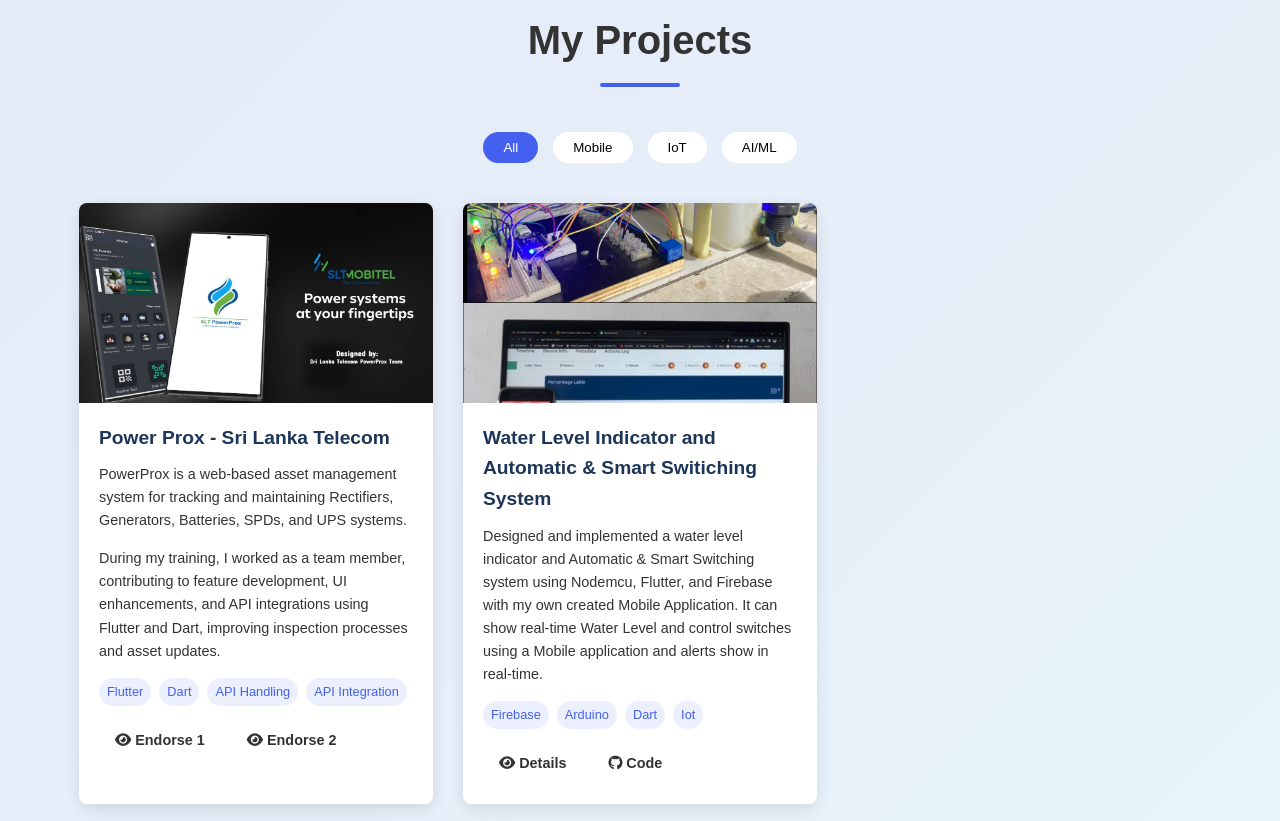
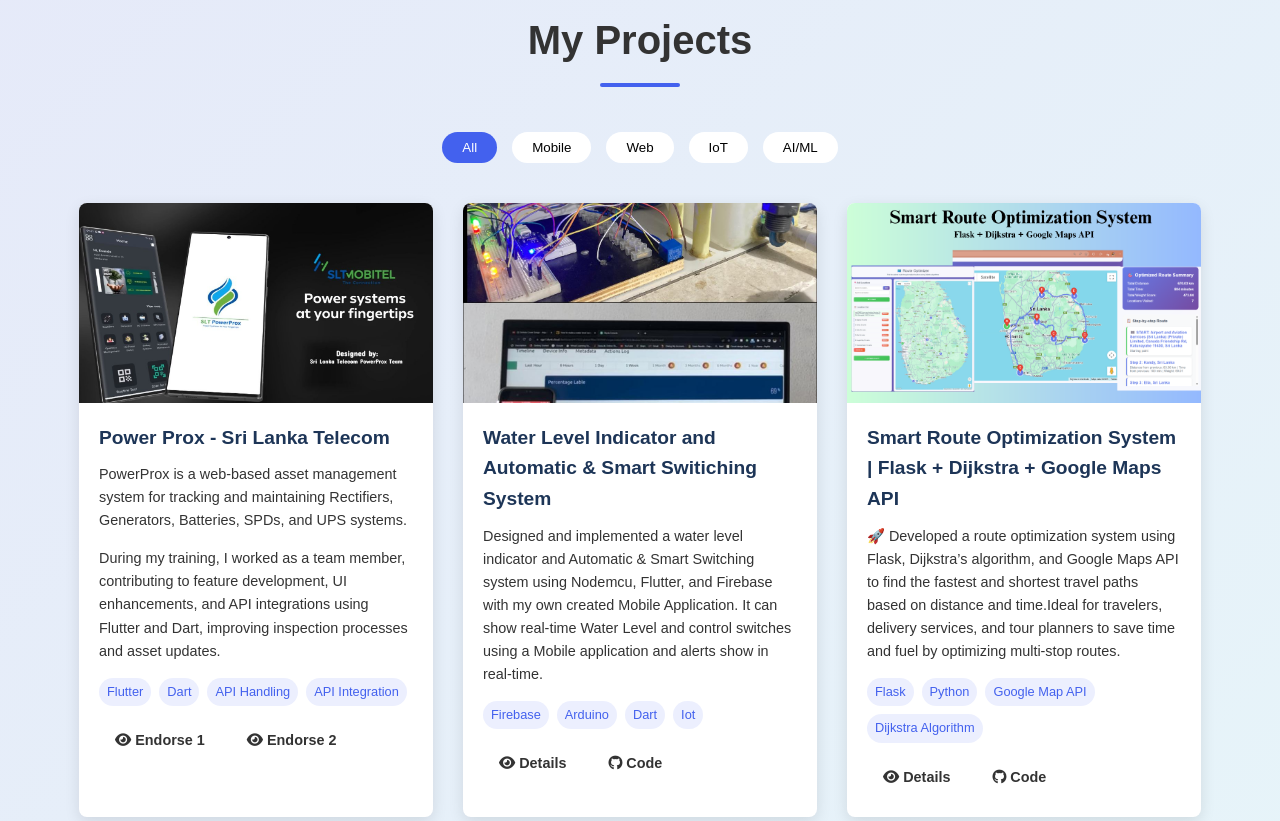
Before and after one commit to dcsangeeth/my_portfolio, a plain HTML site: page index.html in a window 1280 px wide. Shown: the part 4760-5581 px from the top of the page. Drawn offline with nearby package versions, Linux system fonts and the light colour scheme.

Commit message:
Update Smart Route Optimize Project

```diff
--- a/index.html
+++ b/index.html
@@ -421,6 +421,7 @@
                 <button class="filter-btn active" data-filter="all">All</button>
                 <!-- <button class="filter-btn" data-filter="web">Web</button> -->
                 <button class="filter-btn" data-filter="mobile">Mobile</button>
+                <button class="filter-btn" data-filter="web">Web</button>
                 <button class="filter-btn" data-filter="iot">IoT</button>
                 <button class="filter-btn" data-filter="ai">AI/ML</button>
             </div>
@@ -464,6 +465,25 @@
                         <div class="project-links">
                             <a href="https://drive.google.com/file/d/1wa_nh-LpVqmzEhq9rCAJ-P7d9NmA9ij-/view" class="btn small-btn"  target="_blank"><i class="fas fa-eye"></i> Details</a>
                             <a href="https://github.com/dcsangeeth/water_level_control_system" class="btn small-btn"  target="_blank"><i class="fab fa-github"></i> Code</a>
+                        </div>
+                    </div>
+                </div>
+                <div class="project-card" data-category="web" data-aos="fade-up" data-aos-delay="400">
+                    <div class="project-img">
+                        <img src="images\SmartRouteOptimizationSystem.png" alt="Water Level Indicator & Crontroller">
+                    </div>
+                    <div class="project-info">
+                        <h3>Smart Route Optimization System | Flask + Dijkstra + Google Maps API</h3>
+                        <p>🚀 Developed a route optimization system using Flask, Dijkstra’s algorithm, and Google Maps API to find the fastest and shortest travel paths based on distance and time.Ideal for travelers, delivery services, and tour planners to save time and fuel by optimizing multi-stop routes.</p>
+                        <div class="project-tech">
+                            <span>Flask</span>
+                            <span>Python</span>
+                            <span>Google Map API</span>
+                            <span>Dijkstra Algorithm</span>
+                        </div>
+                        <div class="project-links">
+                            <a href="" class="btn small-btn"  target="_blank"><i class="fas fa-eye"></i> Details</a>
+                            <a href="" class="btn small-btn"  target="_blank"><i class="fab fa-github"></i> Code</a>
                         </div>
                     </div>
                 </div>
--- a/script.js
+++ b/script.js
@@ -262,7 +262,7 @@ document.addEventListener('DOMContentLoaded', () => {
             const messageBody = `Name: ${name}%0D%0AEmail: ${email}%0D%0A%0D%0A${message}`;
 
             // Create mailto URL with all the parameters
-            const mailtoUrl = `mailto:eg20018@seu.ac.lk?subject=${encodeURIComponent(subject)}&body=${encodeURIComponent(messageBody)}`;
+            const mailtoUrl = `mailto:dcsangeeth@gmail.com?subject=${encodeURIComponent(subject)}&body=${encodeURIComponent(messageBody)}`;
 
             // Open the mail client
             window.location.href = mailtoUrl;
```
Also changed, not shown: images/SmartRouteOptimizationSystem.png (added).
